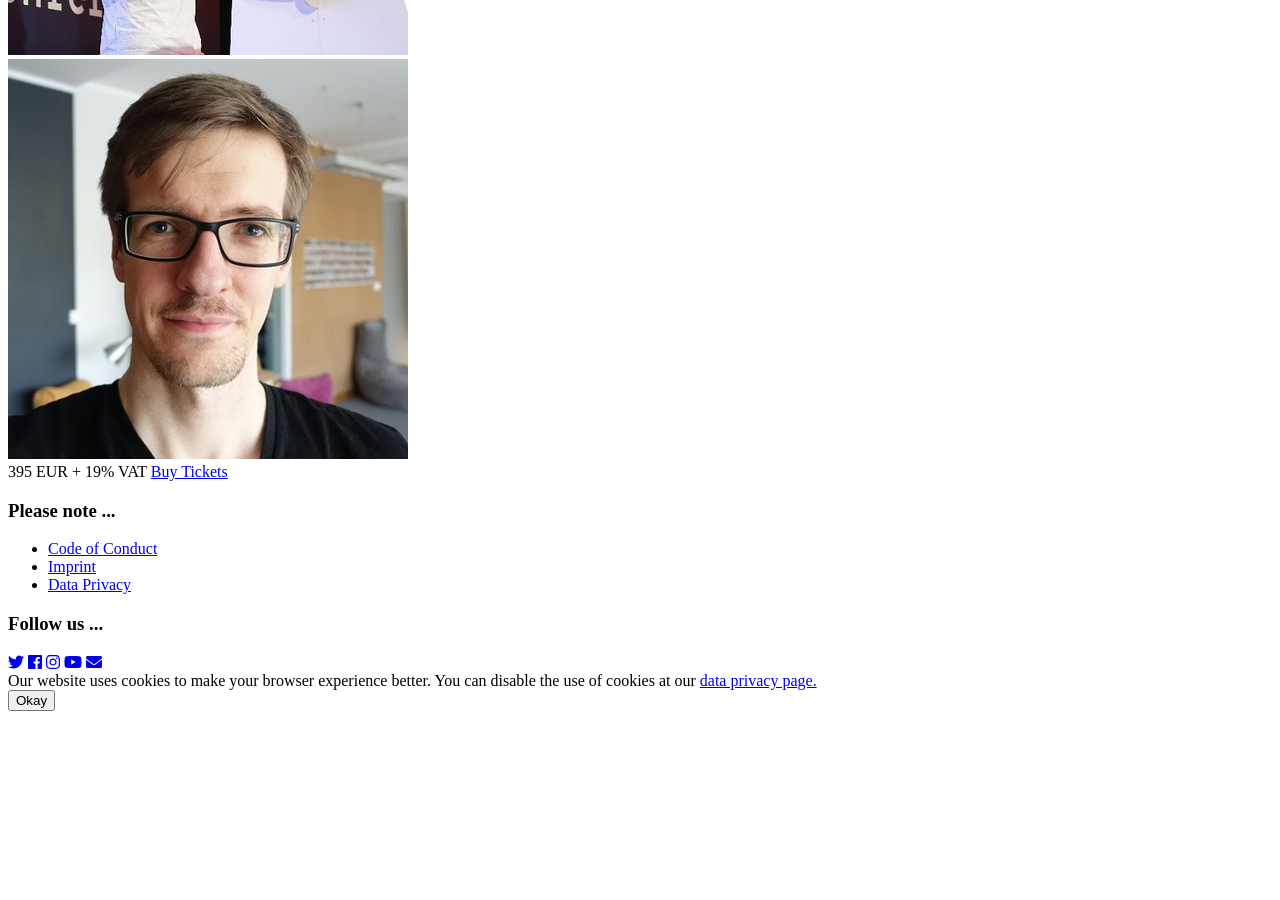
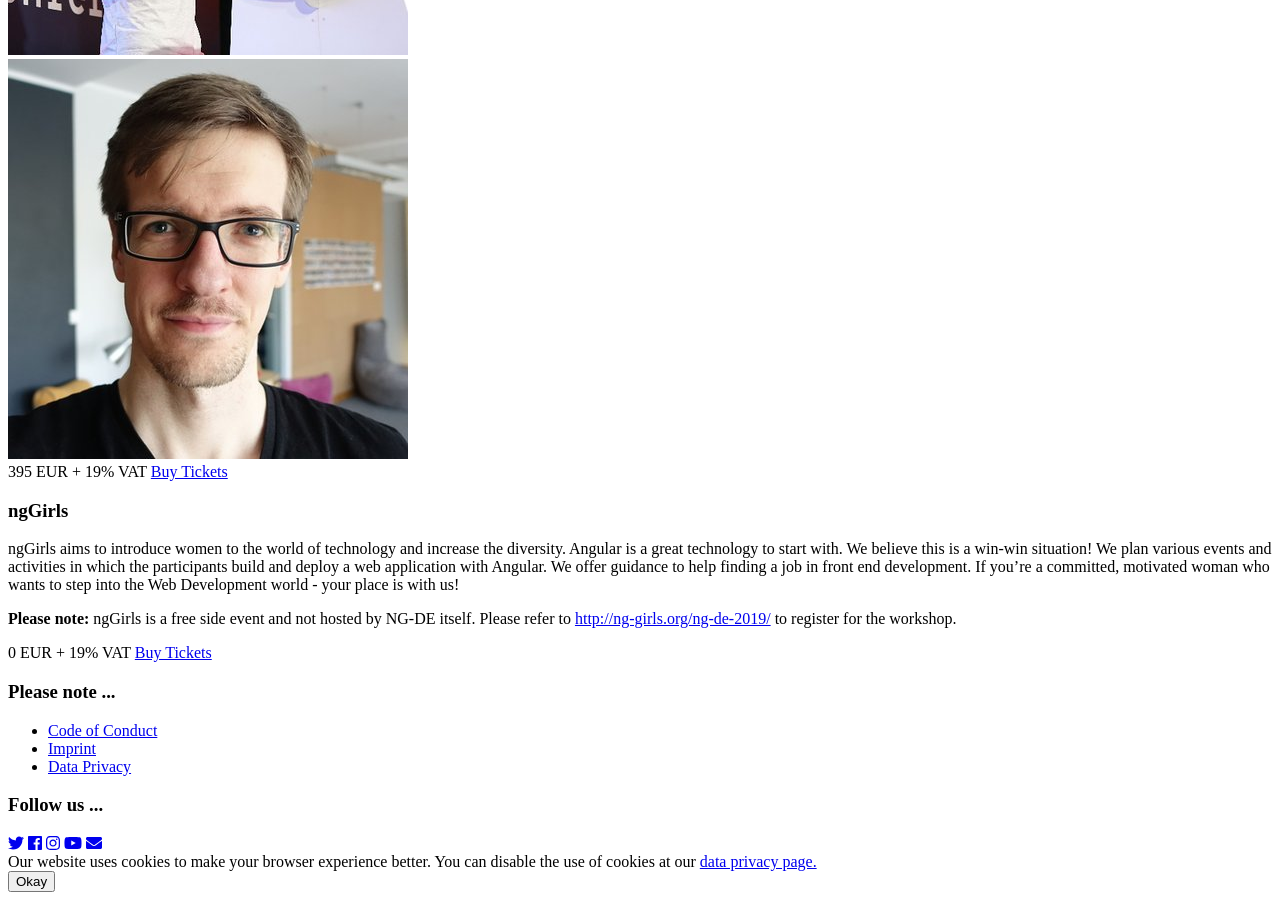
Before and after one commit to ngdeconf/ng-de.org, a Jekyll site: the page built from workshops/index.md, in a window 1280 px wide and 900 px high, scrolled down 3918 px. Built offline with Jekyll 4.4.1, drawn with Linux system fonts in a browser that asks for light colours; nearby versions of some CDN libraries; before the commit the page ends 4637 px from its top, so only the background shows below that.

Commit message:
feat(workshops) add ngGirls

```diff
--- a/_data/sessions.yml
+++ b/_data/sessions.yml
@@ -79,23 +79,23 @@
     url: https://ti.to/ng-de/ng-de-2019-workshop-day/with/iwxzleolokc
   datetime: 2019-08-29 09:00:00 +0100
   location: Hotel ABION
-#- title:  NgGirls
-#  description: >
-#    ngGirls aims to introduce women to the world of technology and increase the diversity.
-#    Angular is a great technology to start with.
-#    We believe this is a win-win situation!
-#    We plan various events and activities in which the participants build and deploy a web application with Angular.
-#    We offer guidance to help finding a job in front end development.
-#    If you're a committed, motivated woman who wants to step into the Web Development world - your place is with us!
-#  type: workshop
-#  speakers:
-#    - martina-kraus
-#    - robert-willemelis
-#  tito:
-#    price_net: 0
-#    url:
-#  datetime: 2019-08-29 09:00:00 +0100
-#  location: Axel Springer Berlin
+- title:  ngGirls
+  description: >
+    ngGirls aims to introduce women to the world of technology and increase the diversity.
+    Angular is a great technology to start with.
+    We believe this is a win-win situation!
+    We plan various events and activities in which the participants build and deploy a web application with Angular.
+    We offer guidance to help finding a job in front end development.
+    If you're a committed, motivated woman who wants to step into the Web Development world - your place is with us!
+
+    **Please note:** ngGirls is a free side event and not hosted by NG-DE itself. Please refer to [http://ng-girls.org/ng-de-2019/](http://ng-girls.org/ng-de-2019/) to register for the workshop.
+  type: workshop
+  speakers:
+  tito:
+    price_net: 0
+    url: http://ng-girls.org/ng-de-2019/
+  datetime: 2019-08-29 09:00:00 +0100
+  location: Axel Springer Berlin
 - title: Opening Keynote
   description:
   type: keynote
```
